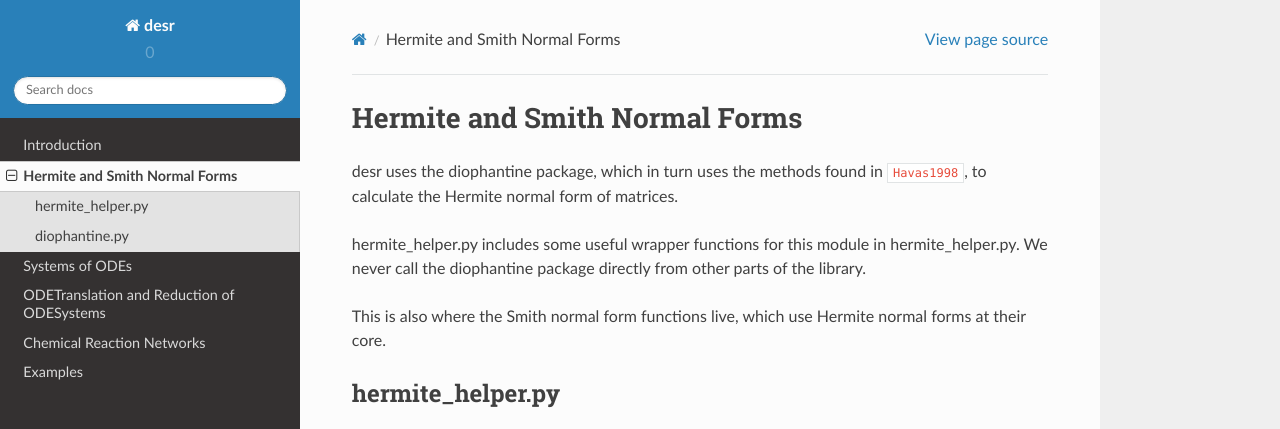
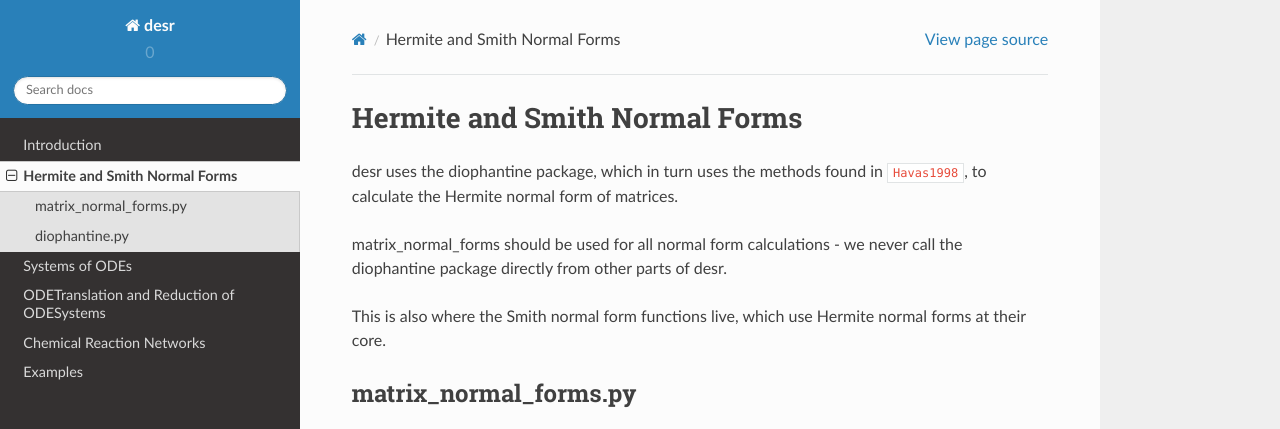
Before and after one commit to tanbur/desr, a Sphinx documentation site: the page built from docs/source/hermite_smith_doc.rst, in a window 1280 px wide and 1026 px high, cut to the strip 0-429 px from the top of the window. Built offline with Sphinx 7.4.7 and the Read the Docs theme 2.0.0, drawn with Linux system fonts in a browser that asks for light colours; cross-references to code outside the pages are shown as plain code.

Commit message:
Update docs to use new file structure

```diff
--- a/docs/source/crn_doc.rst
+++ b/docs/source/crn_doc.rst
@@ -77,7 +77,7 @@ Otherwise, we have an entirely equivalent way of constructing CRNs and their ass
 Reference
 ---------
 
-.. automodule:: chemical_reaction_network
+.. automodule:: desr.chemical_reaction_network
     :members:
     :undoc-members:
     :show-inheritance:
--- a/docs/source/hermite_smith_doc.rst
+++ b/docs/source/hermite_smith_doc.rst
@@ -3,14 +3,14 @@ Hermite and Smith Normal Forms
 
 desr uses the diophantine package, which in turn uses the methods found in :cite:`Havas1998`, to calculate the Hermite normal form of matrices.
 
-hermite_helper.py includes some useful wrapper functions for this module in hermite_helper.py. We never call the diophantine package directly from other parts of the library.
+matrix_normal_forms should be used for all normal form calculations - we never call the diophantine package directly from other parts of desr.
 
 This is also where the Smith normal form functions live, which use Hermite normal forms at their core.
 
-hermite_helper.py
------------------
+matrix_normal_forms.py
+----------------------
 
-.. automodule:: hermite_helper
+.. automodule:: desr.matrix_normal_forms
     :members:
     :undoc-members:
     :show-inheritance:
@@ -18,7 +18,7 @@ hermite_helper.py
 diophantine.py
 --------------
 
-.. automodule:: diophantine
+.. automodule:: desr.diophantine
     :members:
     :undoc-members:
     :show-inheritance:
```
Also changed, not shown: docs/source/ode_system_doc.rst (+7 -3 lines), docs/source/ode_translation_doc.rst (+9 -3 lines).
